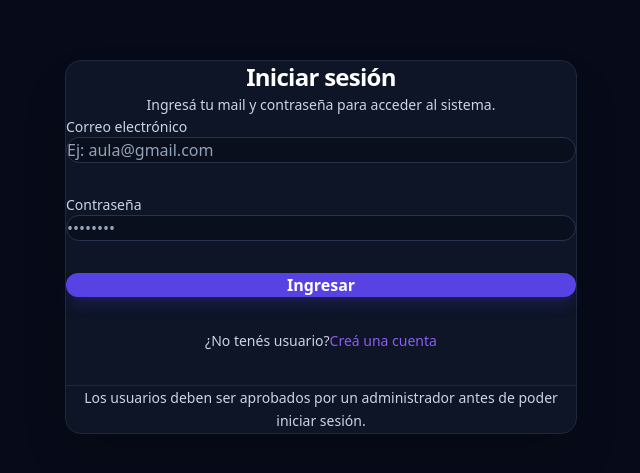
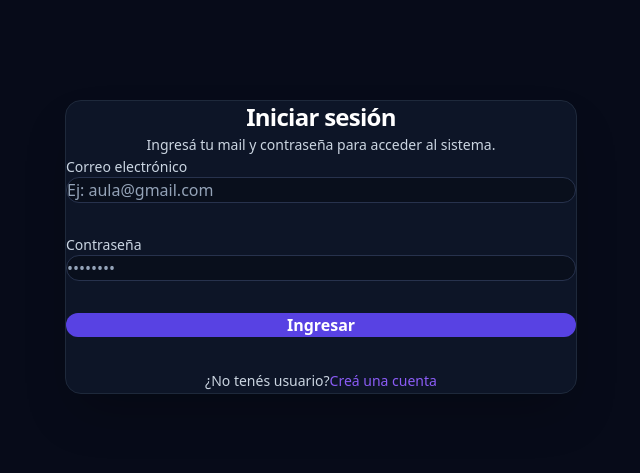
Before and after one commit to MaiaBiribin/tp-campus-universitario, a Next.js app in the folder frontend/: page /login in a window 1280 px wide. Shown: the part 153-626 px from the top of the page, without its empty margins (319-959 px from the left). Built offline with nearby package versions, Linux system fonts and the light colour scheme.

Commit message:
fix login y autenticacion

```diff
--- a/frontend/app/dashboard/components/sideBar.tsx
+++ b/frontend/app/dashboard/components/sideBar.tsx
@@ -1,9 +1,43 @@
+"use client";
+
 import NavLinks from "./navLinks";
 
 export default function SideBar() {
 
-  const role =
-    "admin";
+  const token =
+    localStorage.getItem("token");
+
+  let role:
+    "admin"
+    | "docente"
+    | "estudiante"
+    = "estudiante";
+
+  if (token) {
+
+  const payload =
+    JSON.parse(
+      atob(
+        token.split(".")[1]
+      )
+    );
+
+  console.log(payload);
+
+  if (payload.rol === "Admin") {
+    role = "admin";
+  }
+
+  else if (payload.rol === "Profesor") {
+    role = "docente";
+  }
+
+  else if (payload.rol === "Alumno") {
+    role = "estudiante";
+  }
+}
+
+console.log("ROL SIDEBAR:", role);
 
   return (
 
--- a/frontend/app/login/page.tsx
+++ b/frontend/app/login/page.tsx
@@ -1,70 +1,62 @@
 "use client";
 
-import Link from "next/link"
+import { useRouter, useSearchParams } from "next/navigation";
+import Link from "next/link";
 import { api } from "../lib/api";
-import { useRouter } from "next/navigation";
-import { useSearchParams } from 'next/navigation';
 
-export default function Home(){
-  const ruta=useRouter()
+export default function Login() {
+  const router = useRouter();
   const searchParams = useSearchParams();
-  const accesoDenegado = searchParams.get('acceso') === 'denegado';
 
- async function handleSubmit(evento: React.FormEvent<HTMLFormElement>){
-    evento.preventDefault()
-    const formData = new FormData(evento.currentTarget)
-    const DatosLogin = Object.fromEntries(formData.entries())
+  const accesoDenegado =
+    searchParams.get("acceso") === "denegado";
 
-    try {
-      const response = await api(
-        "/auth/login",
-    {
+  async function handleSubmit(e: React.FormEvent<HTMLFormElement>) {
+    e.preventDefault();
+
+    const formData = new FormData(e.currentTarget);
+    const datos = Object.fromEntries(formData.entries());
+
+    const response = await api("/auth/login", {
       method: "POST",
+      body: JSON.stringify({
+        mail: datos.mail,
+        contrasena: datos.contrasena,
+      }),
+    });
 
-      body: JSON.stringify({
-        mail:
-          DatosLogin.mail,
+    if (!response.ok) {
+      const err = await response.json().catch(() => ({}));
+      alert(err.message || "Error login");
+      return;
+    }
 
-        contrasena:
-          DatosLogin.contrasena,
-      }),
-    }
+    const data = await response.json();
+
+    document.cookie = `token=${data.access_token}; path=/`;
+
+    const payload = JSON.parse(
+      atob(data.access_token.split(".")[1])
     );
+    console.log("PAYLOAD COMPLETO:", payload);
+    console.log("TOKEN PAYLOAD:", payload);
 
-      if (response.ok) {
-        const data = await response.json();
-        //localStorage.setItem("token", data.access_token)
-
-        localStorage.setItem("token", data.access_token);
-
-        const payload = JSON.parse(atob(data.access_token.split('.')[1]));
-
-        alert(`¡Bienvenido ${payload.nombre}!`);
+    alert(`Bienvenido ${payload.nombre}`);
 
     if (payload.rol === "Admin") {
-          //ruta.push("/dashboard/admin");
-          window.location.href = "/dashboard/admin";
+      router.push("/dashboard/admin");
     } else if (payload.rol === "Profesor") {
-          //ruta.push("/dashboard/docente");
-          window.location.href = "/dashboard/docente";
+      router.push("/dashboard/docente");
     } else if (payload.rol === "Alumno") {
-          //ruta.push("/dashboard/estudiante");
-          window.location.href = "/dashboard/estudiante";
-        }
-
+      router.push("/dashboard/estudiante");
     } else {
-        const errorData = await response.json().catch(() => ({}));
-        alert(errorData.message || "Credenciales incorrectas.");
-      }
-    } catch (error) {
-      console.error("Error al conectar con el servidor:", error);
-      alert("Hubo un problema al conectar con el servidor.");
+      alert("Rol desconocido: " + payload.rol);
     }
   }
 
-
   return (
     <div className="relative min-h-screen bg-[#070b19] text-white p-4 flex items-center justify-center font-sans antialiased">
+
       <main className="bg-[#0d1527] border border-[#1e293b] rounded-2xl p-8 md:p-12 max-w-lg w-full shadow-2xl flex flex-col items-center">
 
         <header className="flex flex-col items-center text-center w-full mb-10">
@@ -72,83 +64,63 @@ return (
             Iniciar sesión
           </h1>
 
-        <p className="text-sm text-slate-400 leading-relaxed max-w-sm">
+          <p className="text-sm text-slate-400">
             Ingresá tu mail y contraseña para acceder al sistema.
           </p>
         </header>
 
-      {/* Mensaje de acceso denegado */}
         {accesoDenegado && (
           <p className="text-red-400 text-sm mb-4 text-center">
             Debés iniciar sesión para acceder a esa página.
           </p>
         )}
 
-      <form
-        className="w-full flex flex-col gap-8"
-        onSubmit={handleSubmit}
-      >
+        <form onSubmit={handleSubmit} className="w-full flex flex-col gap-8">
+
           <div>
-          <label
-            htmlFor="mail"
-            className="block text-sm font-medium text-slate-300 mb-2"
-          >
+            <label className="block text-sm text-slate-300 mb-2">
               Correo electrónico
             </label>
 
             <input
               type="email"
               name="mail"
-            id="mail"
+              required
               placeholder="Ej: aula@gmail.com"
-            required
-            className="w-full bg-[#090f1c] border border-[#1e293b] rounded-lg px-4 py-3 text-white placeholder-slate-500 focus:outline-none focus:border-[#6366f1] transition-colors"
+              className="w-full bg-[#090f1c] border border-[#1e293b] rounded-lg px-4 py-3"
             />
           </div>
 
           <div>
-          <label
-            htmlFor="contrasena"
-            className="block text-sm font-medium text-slate-300 mb-2"
-          >
+            <label className="block text-sm text-slate-300 mb-2">
               Contraseña
             </label>
 
             <input
               type="password"
               name="contrasena"
-            id="contrasena"
+              required
               placeholder="••••••••"
-            required
-            className="w-full bg-[#090f1c] border border-[#1e293b] rounded-lg px-4 py-3 text-white placeholder-slate-500 focus:outline-none focus:border-[#6366f1] transition-colors"
+              className="w-full bg-[#090f1c] border border-[#1e293b] rounded-lg px-4 py-3"
             />
           </div>
 
           <button
             type="submit"
-          className="w-full bg-[#5842e3] hover:bg-[#4732c8] text-white font-semibold py-3 px-4 rounded-xl flex items-center justify-center transition-colors mt-2 shadow-lg shadow-[#5842e3]/20"
+            className="w-full bg-[#5842e3] hover:bg-[#4732c8] text-white font-semibold py-3 rounded-xl"
           >
             Ingresar
           </button>
 
           <p className="text-center text-slate-400 text-sm">
             ¿No tenés usuario?
-          <Link
-            href="/registro"
-            className="text-[#8b5cf6] hover:text-[#a78bfa] ml-1 font-medium"
-          >
+            <Link href="/registro" className="text-[#8b5cf6] ml-1">
               Creá una cuenta
             </Link>
           </p>
 
-        <div className="mt-4 pt-5 border-t border-[#1e293b]">
-          <p className="text-center text-sm text-slate-500 leading-relaxed">
-            Los usuarios deben ser aprobados por un administrador antes de poder iniciar sesión.
-          </p>
-        </div>
         </form>
-
       </main>
     </div>
-)
+  );
 }
```
Also changed, not shown: 2 other files (tests, documents, lock files or other folders). Lines whose indentation alone changed are shown as unchanged.
